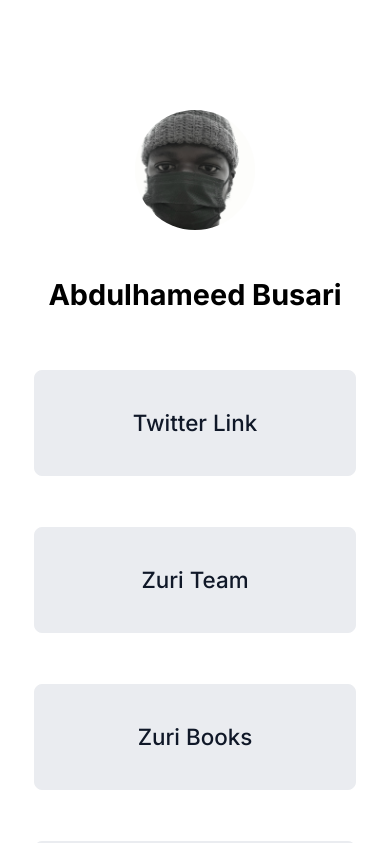
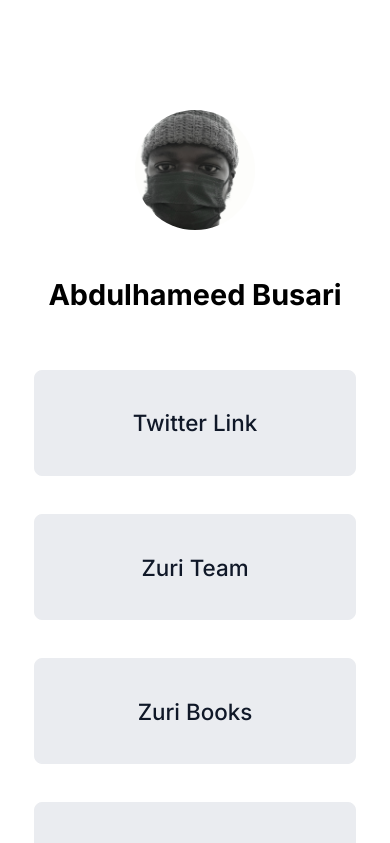
Before and after one commit to 0xlarmideh/hngi9-Frontend-task-1-, a React (Vite) app: page / in a window 390 px wide. Shown: the top 843 px of the page. Built offline with nearby package versions, Linux system fonts and the light colour scheme.

Commit message:
Changed image src to fix Netlify issue

```diff
--- a/src/App.css
+++ b/src/App.css
@@ -57,6 +57,9 @@
   padding: 0;
 }
 
+  .links-section {
+  gap: 2.4rem;
+}
   .links {
   padding: 2.4rem 3.2rem;
   font-size: 1.4rem;
--- a/src/main-contents.jsx
+++ b/src/main-contents.jsx
@@ -2,7 +2,7 @@
   return (
     <div className="main-contents">
       <div className="profile-section">
-        <img id="profile__img" src="./public/avi.jpg"></img>
+        <img id="profile__img" src="/avi.jpg"></img>
         <div id="profile__name">Abdulhameed Busari</div>
       </div>
       <div className="links-section">
```
